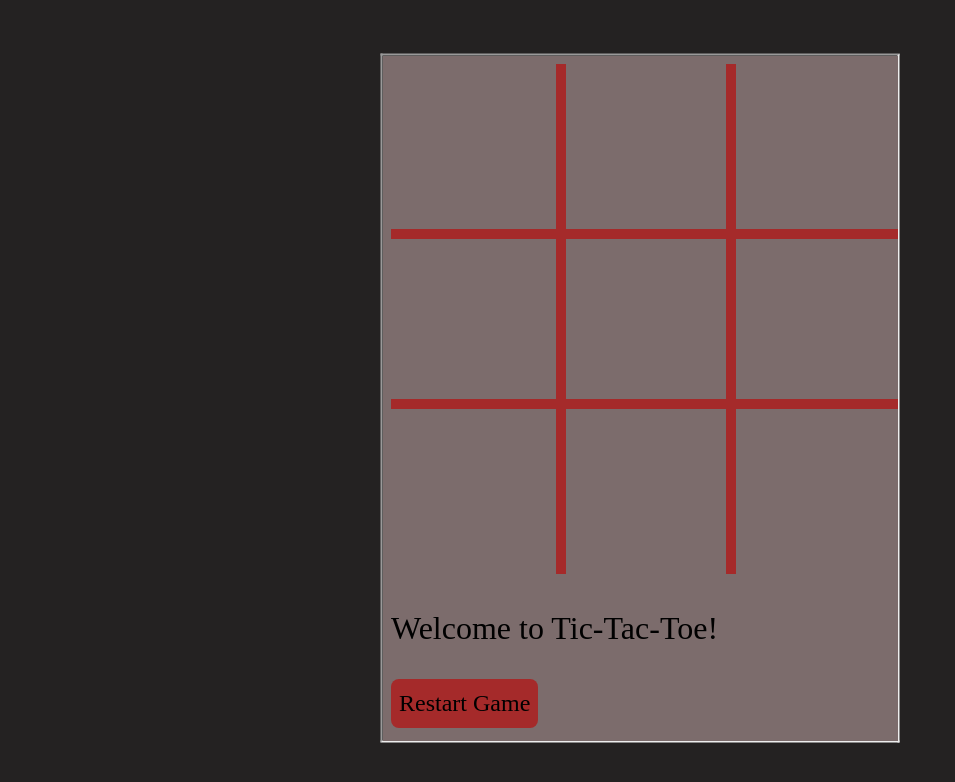
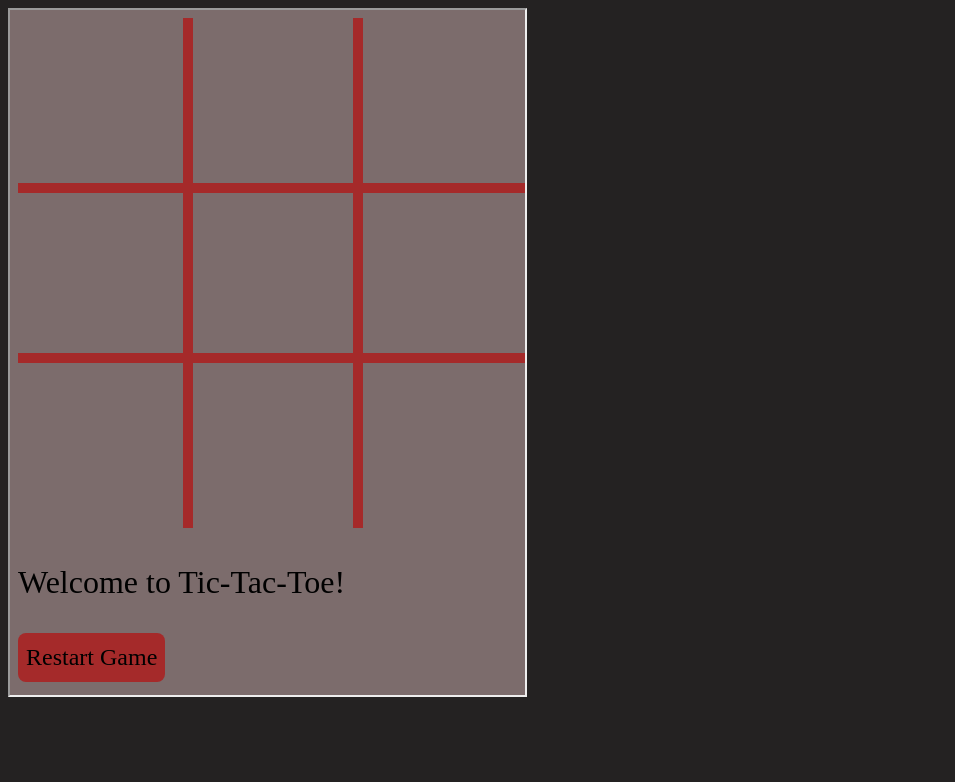
Before and after one commit to Vtourk/Thesisgame, a website: page index.html in a window 1280 px wide. Shown: the whole page, without its empty margins (0-955 px from the left). Drawn offline with Linux system fonts and the light colour scheme; some packages are replaced by stand-ins of ours; a script that the page names is missing.

Commit message:
removed game position

```diff
--- a/style.css
+++ b/style.css
@@ -1,9 +1,3 @@
 body{
     background-color:rgb(36, 34, 34);
 }
-.gameposition{
-    position: absolute;
-    top:50%;
-    left:50%;
-    transform: translate(-50%,-50%);
-}
```
